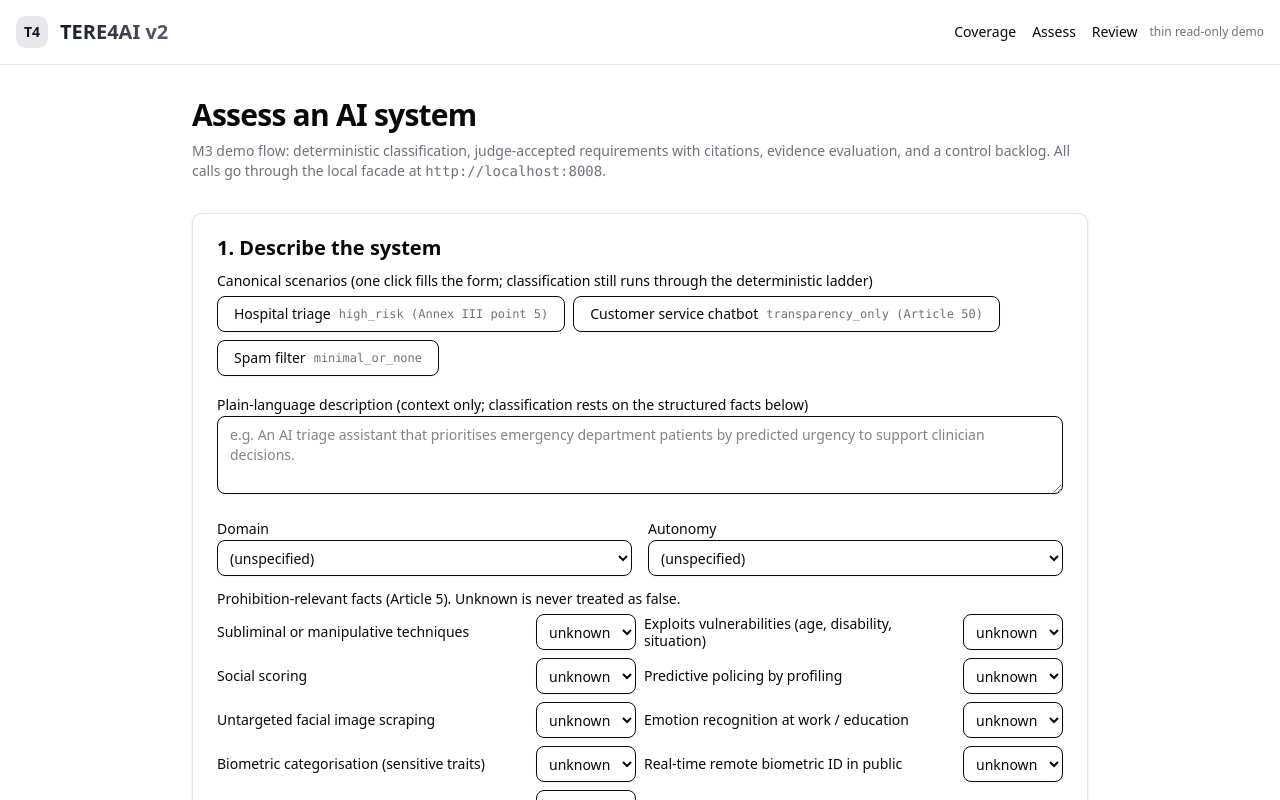
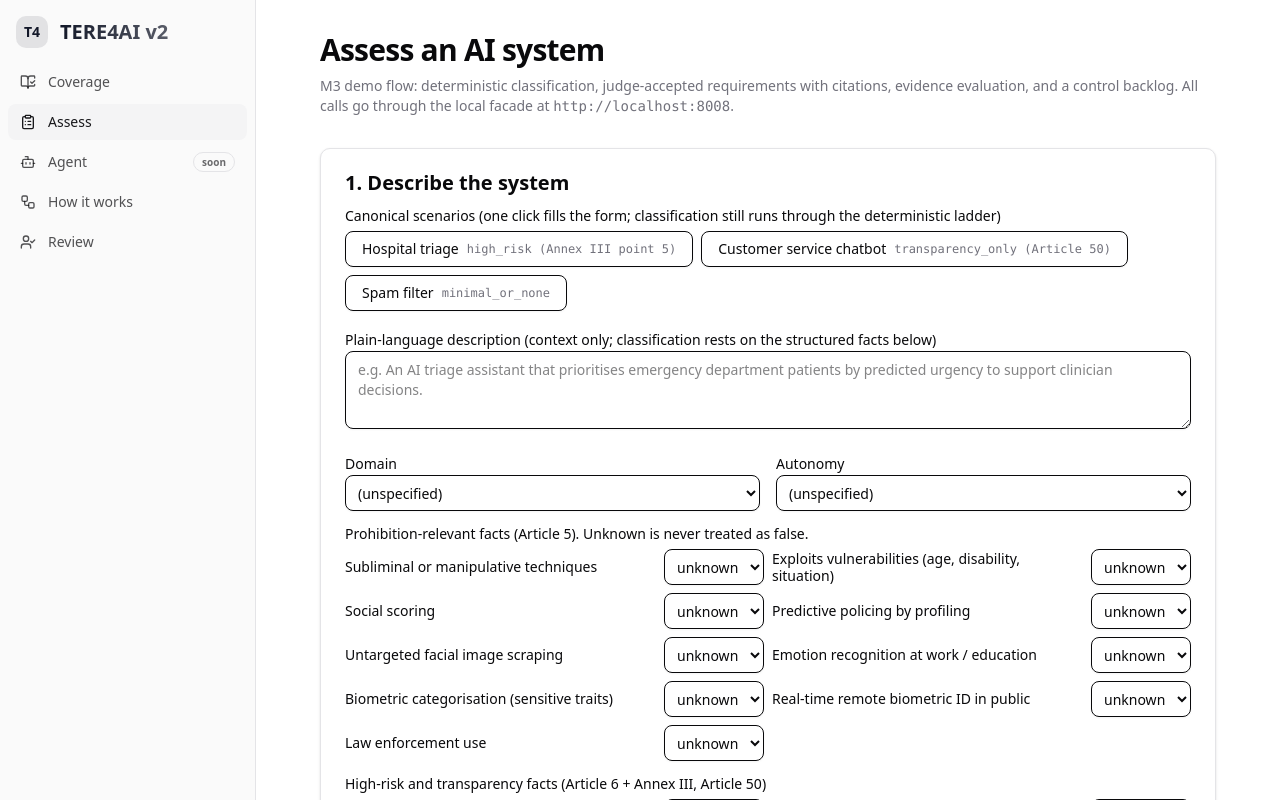
Before and after one commit to josesiqueira/tere4ai, a Next.js app in the folder web/: page /assess in a window 1280 px wide. Shown: the top 800 px of the page. Built offline with nearby package versions, Linux system fonts and the light colour scheme.

Commit message:
Demo revamp B1: left sidebar shell on DESIGN.md sidebar tokens

```diff
--- a/web/src/app/globals.css
+++ b/web/src/app/globals.css
@@ -22,6 +22,14 @@
   --border: oklch(0.92 0.004 286.32);
   --ring: oklch(0.705 0.06 270);
   --radius: 0.625rem;
+  --sidebar: oklch(0.985 0 0);
+  --sidebar-foreground: oklch(0.141 0.005 285.823);
+  --sidebar-primary: oklch(0.21 0.006 285.885);
+  --sidebar-primary-foreground: oklch(0.985 0 0);
+  --sidebar-accent: oklch(0.967 0.001 286.375);
+  --sidebar-accent-foreground: oklch(0.21 0.006 285.885);
+  --sidebar-border: oklch(0.92 0.004 286.32);
+  --sidebar-ring: oklch(0.705 0.015 286.067);
 }
 
 @media (prefers-color-scheme: dark) {
@@ -41,6 +49,14 @@
     --card-foreground: oklch(0.985 0 0);
     --border: oklch(1 0 0 / 10%);
     --ring: oklch(0.552 0.05 270);
+    --sidebar: oklch(0.21 0.006 285.885);
+    --sidebar-foreground: oklch(0.985 0 0);
+    --sidebar-primary: oklch(0.488 0.243 264.376);
+    --sidebar-primary-foreground: oklch(0.985 0 0);
+    --sidebar-accent: oklch(0.274 0.006 286.033);
+    --sidebar-accent-foreground: oklch(0.985 0 0);
+    --sidebar-border: oklch(1 0 0 / 10%);
+    --sidebar-ring: oklch(0.552 0.016 285.938);
   }
 }
 
@@ -60,6 +76,14 @@
   --color-card-foreground: var(--card-foreground);
   --color-border: var(--border);
   --color-ring: var(--ring);
+  --color-sidebar: var(--sidebar);
+  --color-sidebar-foreground: var(--sidebar-foreground);
+  --color-sidebar-primary: var(--sidebar-primary);
+  --color-sidebar-primary-foreground: var(--sidebar-primary-foreground);
+  --color-sidebar-accent: var(--sidebar-accent);
+  --color-sidebar-accent-foreground: var(--sidebar-accent-foreground);
+  --color-sidebar-border: var(--sidebar-border);
+  --color-sidebar-ring: var(--sidebar-ring);
   --radius-sm: calc(var(--radius) - 4px);
   --radius-md: calc(var(--radius) - 2px);
   --radius-lg: var(--radius);
--- a/web/src/app/layout.tsx
+++ b/web/src/app/layout.tsx
@@ -1,7 +1,7 @@
 import type { Metadata } from "next";
 import { Geist, Geist_Mono } from "next/font/google";
-import Link from "next/link";
 import "./globals.css";
+import { NavLinks } from "./nav-links";
 
 const geistSans = Geist({ variable: "--font-geist-sans", subsets: ["latin"] });
 const geistMono = Geist_Mono({ variable: "--font-geist-mono", subsets: ["latin"] });
@@ -12,11 +12,29 @@ export const metadata: Metadata = {
     "Read-only demo: EU AI Act structural mirror, coverage matrix, and source traceability.",
 };
 
+function LogoMark({ compact = false }: { compact?: boolean }) {
+  return (
+    <div className="flex items-center gap-3">
+      <div className="w-8 h-8 rounded-lg bg-primary/10 flex items-center justify-center shrink-0">
+        <span className="text-primary font-bold text-sm">T4</span>
+      </div>
+      <span
+        className={
+          (compact ? "text-lg" : "text-xl") +
+          " font-semibold bg-gradient-to-r from-primary to-primary/70 bg-clip-text text-transparent"
+        }
+      >
+        TERE4AI v2
+      </span>
+    </div>
+  );
+}
+
 export default function RootLayout({ children }: { children: React.ReactNode }) {
   return (
     <html lang="en">
       <body
-        className={`${geistSans.variable} ${geistMono.variable} antialiased min-h-screen flex flex-col font-sans`}
+        className={`${geistSans.variable} ${geistMono.variable} antialiased min-h-screen flex flex-col md:flex-row font-sans`}
       >
         <a
           href="#main-content"
@@ -24,45 +42,32 @@ export default function RootLayout({ children }: { children: React.ReactNode })
         >
           Skip to content
         </a>
-        <header className="border-b border-border">
-          <div className="container mx-auto px-3 sm:px-4 py-3 sm:py-4 flex items-center gap-3">
-            <div className="w-8 h-8 rounded-lg bg-primary/10 flex items-center justify-center">
-              <span className="text-primary font-bold text-sm">T4</span>
-            </div>
-            <span className="text-xl font-semibold bg-gradient-to-r from-primary to-primary/70 bg-clip-text text-transparent">
-              TERE4AI v2
-            </span>
-            <nav
-              aria-label="Main"
-              className="ml-auto flex items-center gap-4 text-sm font-medium"
-            >
-              <Link href="/" className="transition-colors hover:text-primary">
-                Coverage
-              </Link>
-              <Link href="/assess" className="transition-colors hover:text-primary">
-                Assess
-              </Link>
-              <Link href="/review" className="transition-colors hover:text-primary">
-                Review
-              </Link>
-            </nav>
-            <span className="hidden sm:inline text-xs text-muted-foreground">
-              thin read-only demo
-            </span>
+
+        <aside className="hidden md:flex md:w-64 md:shrink-0 md:flex-col bg-sidebar text-sidebar-foreground border-r border-sidebar-border">
+          <div className="px-4 py-4">
+            <LogoMark />
           </div>
-        </header>
-        <main id="main-content" className="flex-1">
-          {children}
-        </main>
-        <footer className="border-t border-border">
-          <div className="container mx-auto px-4 sm:px-6 lg:px-8 py-4 sm:py-6 space-y-3">
-            <p className="text-xs text-muted-foreground">
+          <NavLinks />
+          <footer className="mt-auto px-4 py-4 text-xs text-muted-foreground space-y-3">
+            <p>thin read-only demo</p>
+            <p>
               TERE4AI provides engineering and documentation support. It does not
               certify EU AI Act compliance and does not replace legal review,
               conformity assessment, or competent-authority interpretation.
             </p>
+          </footer>
+        </aside>
+
+        <div className="md:hidden border-b border-sidebar-border bg-sidebar text-sidebar-foreground">
+          <div className="px-4 py-3">
+            <LogoMark compact />
           </div>
-        </footer>
+          <NavLinks />
+        </div>
+
+        <main id="main-content" className="flex-1 min-w-0">
+          {children}
+        </main>
       </body>
     </html>
   );
--- /dev/null
+++ b/web/src/app/nav-links.tsx
@@ -0,0 +1,57 @@
+"use client";
+
+/* Sidebar navigation with active-route highlighting. Read-only demo shell. */
+
+import Link from "next/link";
+import { usePathname } from "next/navigation";
+import {
+  BookOpenCheck,
+  ClipboardList,
+  Bot,
+  Workflow,
+  UserCheck,
+} from "lucide-react";
+
+const ITEMS = [
+  { href: "/", label: "Coverage", icon: BookOpenCheck },
+  { href: "/assess", label: "Assess", icon: ClipboardList },
+  { href: "/agent", label: "Agent", icon: Bot, soon: true },
+  { href: "/how-it-works", label: "How it works", icon: Workflow },
+  { href: "/review", label: "Review", icon: UserCheck },
+];
+
+export function NavLinks() {
+  const pathname = usePathname();
+  return (
+    <nav
+      aria-label="Main"
+      className="flex flex-row gap-1 overflow-x-auto px-2 pb-1 md:flex-col md:overflow-visible md:pb-0"
+    >
+      {ITEMS.map(({ href, label, icon: Icon, soon }) => {
+        const active =
+          href === "/" ? pathname === "/" : pathname.startsWith(href);
+        return (
+          <Link
+            key={href}
+            href={href}
+            aria-current={active ? "page" : undefined}
+            className={
+              "flex shrink-0 items-center gap-3 rounded-md px-3 py-2 text-sm font-medium transition-colors " +
+              (active
+                ? "bg-sidebar-accent text-sidebar-accent-foreground"
+                : "text-sidebar-foreground/70 hover:bg-sidebar-accent hover:text-sidebar-accent-foreground")
+            }
+          >
+            <Icon className="h-4 w-4" aria-hidden="true" />
+            <span>{label}</span>
+            {soon ? (
+              <span className="ml-auto rounded-full border border-sidebar-border px-2 py-0.5 text-[10px] font-semibold text-sidebar-foreground/60">
+                soon
+              </span>
+            ) : null}
+          </Link>
+        );
+      })}
+    </nav>
+  );
+}
```
